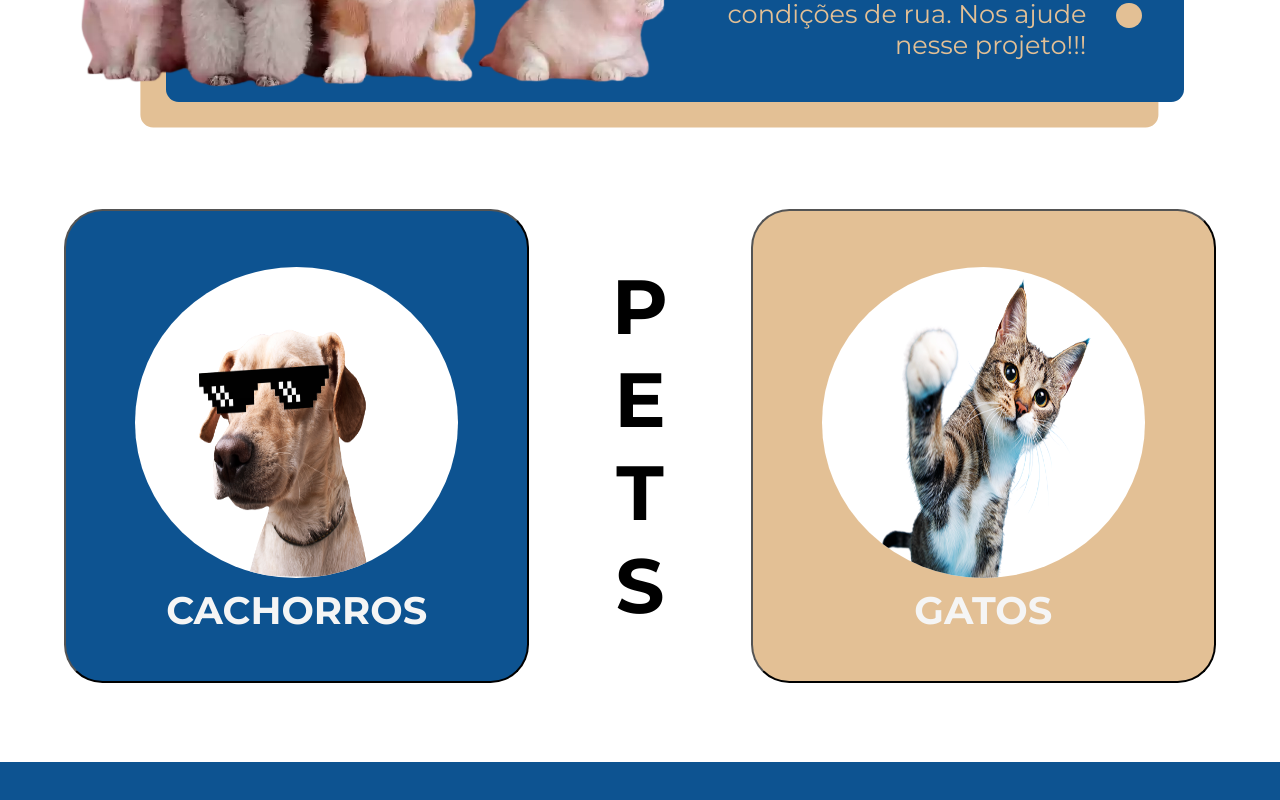
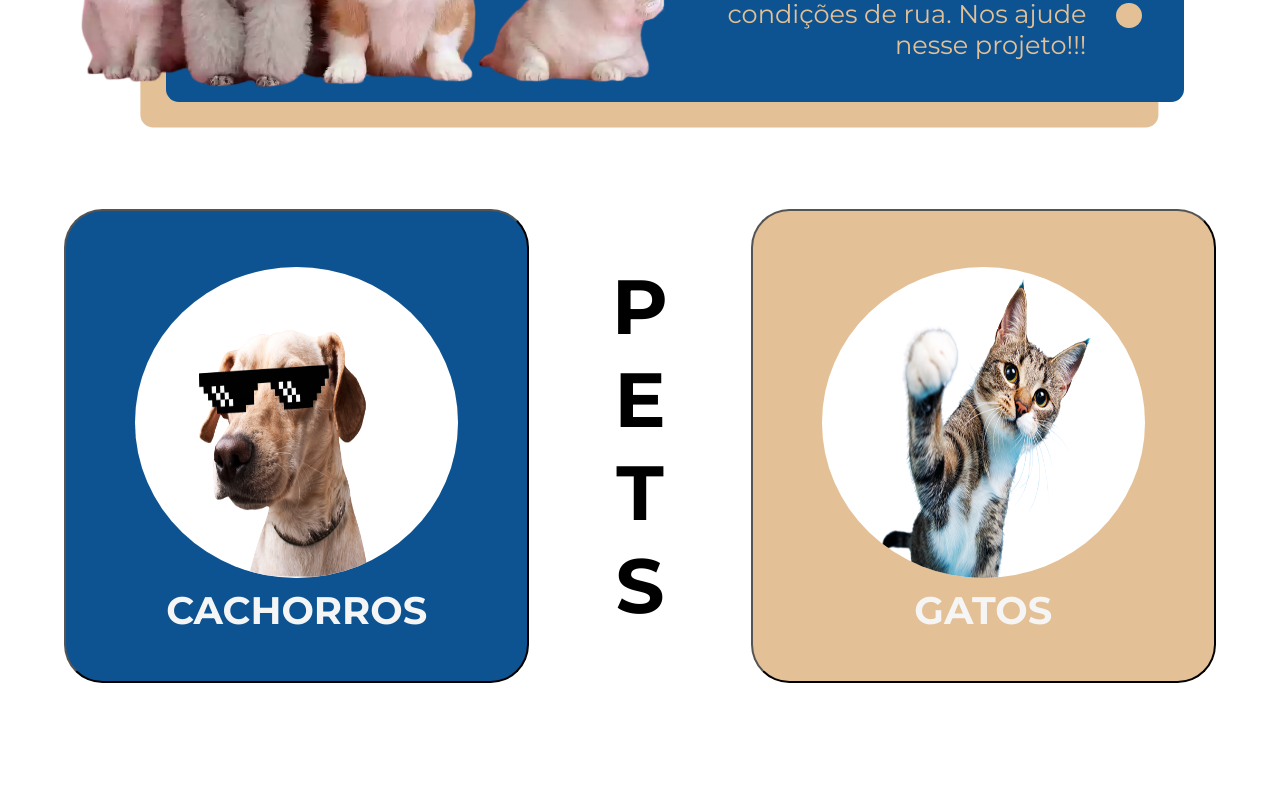
Before and after one commit to Al3ncar/PTH, a React (Create React App) app: page / in a window 1280 px wide. Shown: the part 1135-1935 px from the top of the page. Built offline with nearby package versions, Linux system fonts and the light colour scheme.

Commit message:
Revert "Alteração Dúvidas Frequentes"

```diff
--- a/src/assets/App.css
+++ b/src/assets/App.css
@@ -287,11 +287,3 @@ h1{ width: 18%; margin: 0 2%;}
   background-color: white;
   border-radius: 50%;
 }
-.doubts_cont{
-  width: 100%;
-  display:flex;
-  justify-content: center;
-  background-color: #0D5391;
-  color: whitesmoke;
-  padding: 3%;
-}
```
